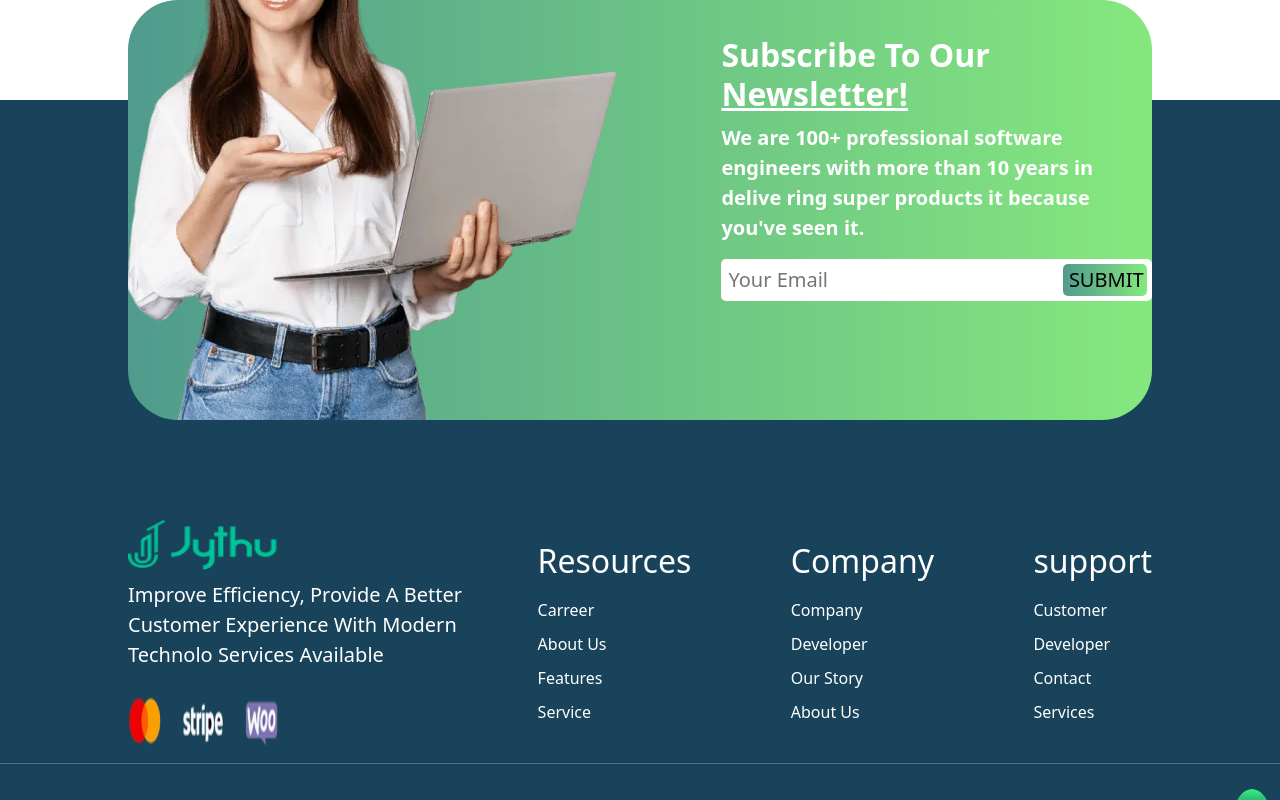
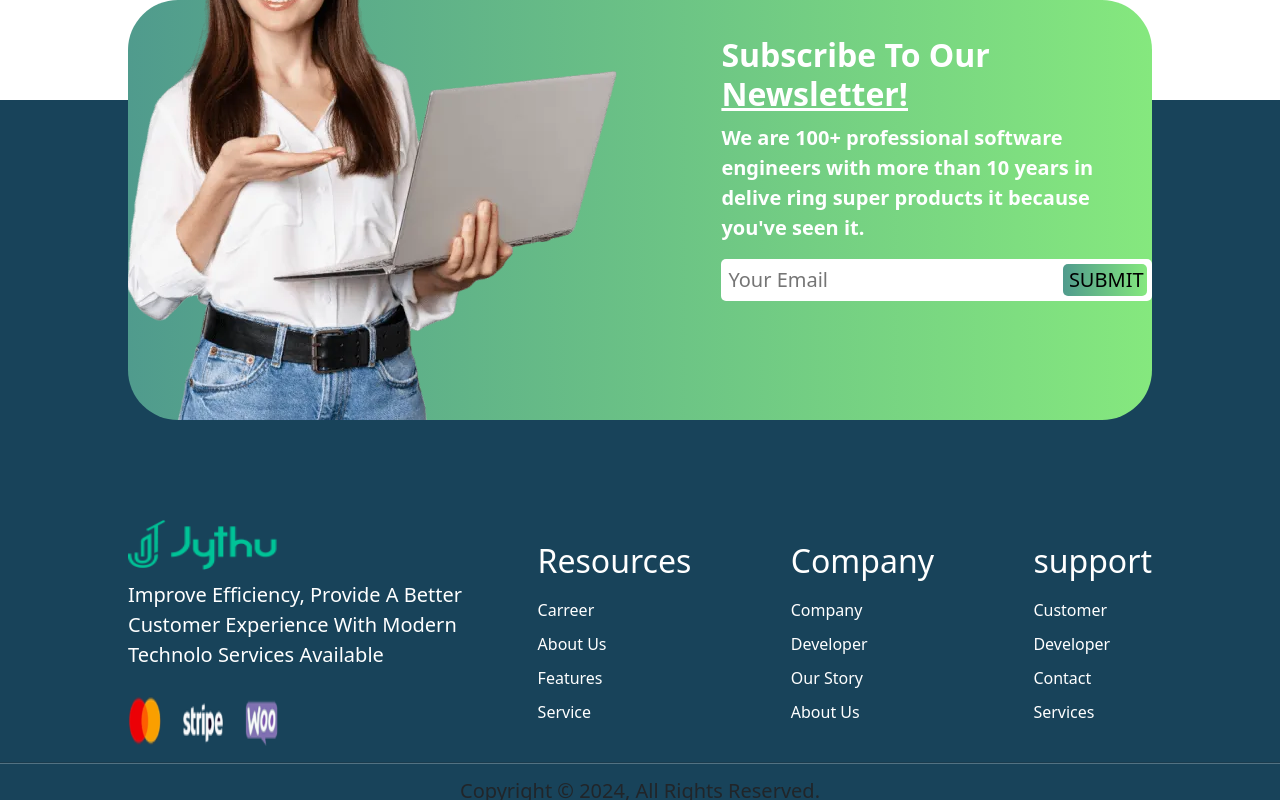
Before and after one commit to NitishManral/frontend-assignment, a React (Create React App) app: page / in a window 1280 px wide. Shown: the part 3542-4342 px from the top of the page. Built offline with nearby package versions, Linux system fonts and the light colour scheme.

Commit message:
style issues resolved

```diff
--- a/src/styles/Footer.css
+++ b/src/styles/Footer.css
@@ -18,7 +18,6 @@
     border-radius: 50px;
     position: relative;
     top:-100px;
-    position: relative;
 
 }
 .newsLetter{
@@ -121,24 +120,25 @@
 }
 .copyright{
     display: flex;
-    justify-content: space-between;
     align-items: center;
     width: 100%;
-    padding: 20px;
-    position: relative;
-
+    height:30px;
+    /* position: relative; */
+    padding:10px 0;
 }
 .copyright>h3{
     text-align: center;
+    flex: 6;
 }
 .goTop{
     position: absolute;
     right: 0;
     bottom: 0;
-    /* background: linear-gradient(to right, #509B8D, #85E87E); */
-    padding: 10px;
+    height: 40px;
+    width: 40px;
     border-radius: 50%;
     cursor: pointer;
+    flex: 1;
 }
 .copyright>h3{
     font-size: 20px;
```
